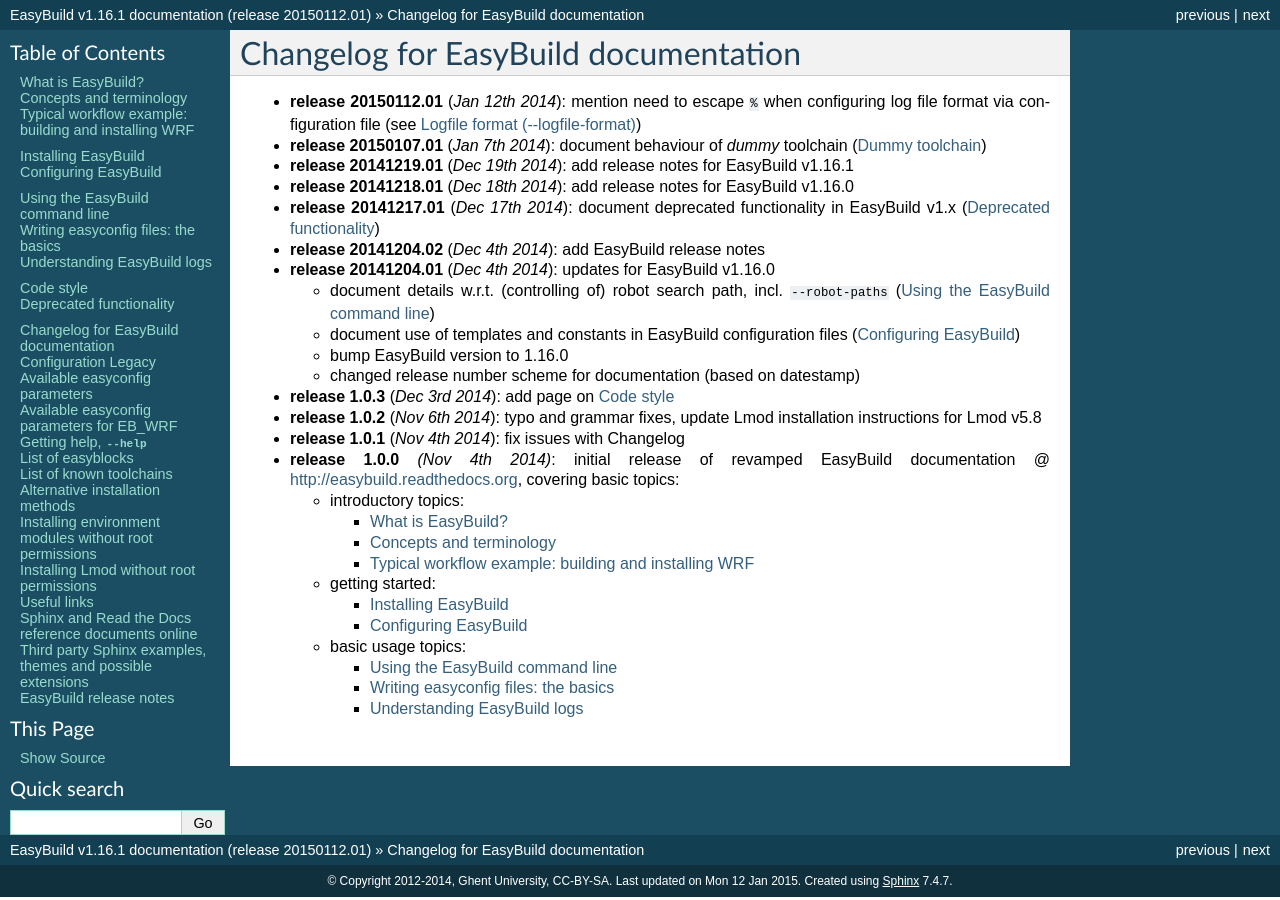
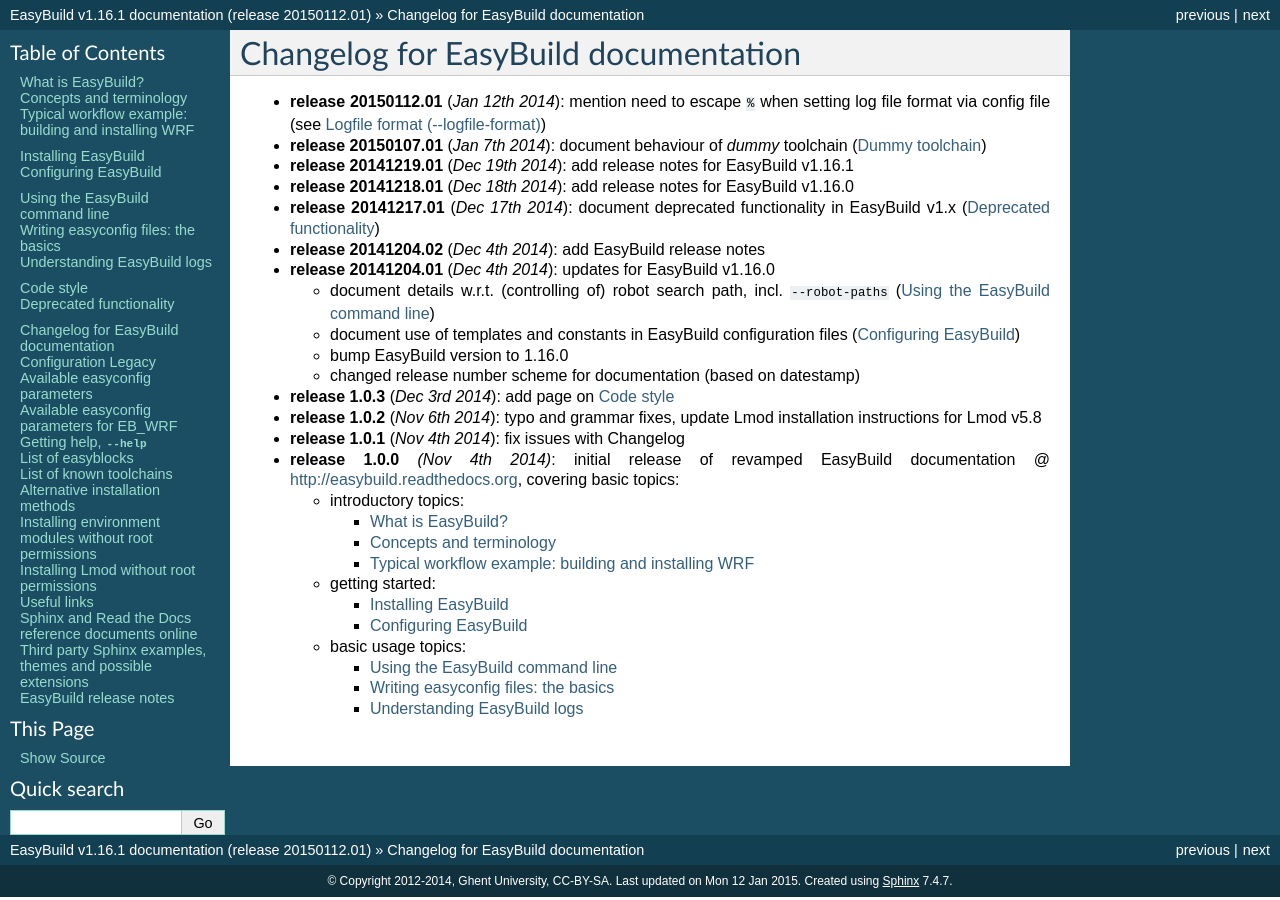
Before and after one commit to easybuilders/easybuild, a Sphinx documentation site: the page built from docs/Changelog.rst, in a window 1280 px wide. Built offline with Sphinx 7.4.7, drawn with Linux system fonts in a browser that asks for light colours.

Commit message:
fix long line in changelog

```diff
--- a/docs/Changelog.rst
+++ b/docs/Changelog.rst
@@ -3,7 +3,7 @@
 Changelog for EasyBuild documentation
 -------------------------------------
 
-* **release 20150112.01** (`Jan 12th 2014`): mention need to escape ``%`` when configuring log file format via configuration file (see :ref:`logfile_format`)
+* **release 20150112.01** (`Jan 12th 2014`): mention need to escape ``%`` when setting log file format via config file (see :ref:`logfile_format`)
 * **release 20150107.01** (`Jan 7th 2014`): document behaviour of `dummy` toolchain (:ref:`dummy_toolchain`)
 * **release 20141219.01** (`Dec 19th 2014`): add release notes for EasyBuild v1.16.1
 * **release 20141218.01** (`Dec 18th 2014`): add release notes for EasyBuild v1.16.0
```
